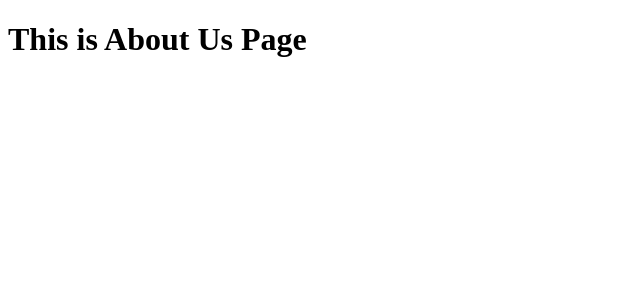
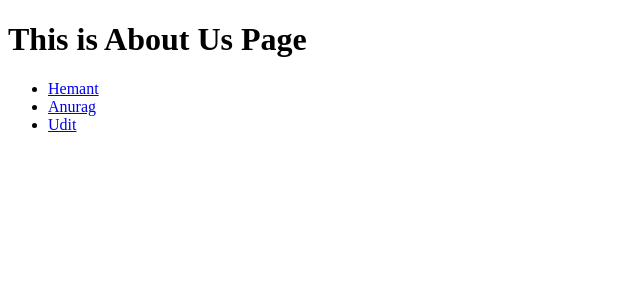
Before and after one commit to Hemant837/nextjs-practice, a Next.js app: page /about-us in a window 1280 px wide. Shown: the top 300 px of the page, without its empty margins (0-640 px from the left). Built offline with nearby package versions, Linux system fonts and the light colour scheme.

Commit message:
Final touch to About US page

```diff
--- a/pages/about-us/index.js
+++ b/pages/about-us/index.js
@@ -1,7 +1,22 @@
-// our-domain.com/about-us
+import Link from "next/link";
 
-function AboutUsPage() {
-  return <h1>This is About Us Page</h1>;
-}
+const developers = [
+  { id: 1, name: "Hemant" },
+  { id: 2, name: "Anurag" },
+  { id: 3, name: "Udit" },
+];
+
+const AboutUsPage = () => (
+  <div>
+    <h1>This is About Us Page</h1>
+    <ul>
+      {developers.map((developer) => (
+        <li key={developer.id}>
+          <Link href={`/about-us/${developer.id}`}>{developer.name}</Link>
+        </li>
+      ))}
+    </ul>
+  </div>
+);
 
 export default AboutUsPage;
--- a/pages/news/[newsId].js
+++ b/pages/news/[newsId].js
@@ -1,6 +1,11 @@
 // our-domain.com/news/something-important
+import { useRouter } from "next/router";
 
 function DetailPage() {
+  const router = useRouter();
+
+  const { newsId } = router.query;
+
   return <h1>This is Detail Page</h1>;
 }
 
```
Also changed, not shown: pages/about-us/[developerId].js (+6 -4 lines), pages/news/index.js (+13 -1 lines).
